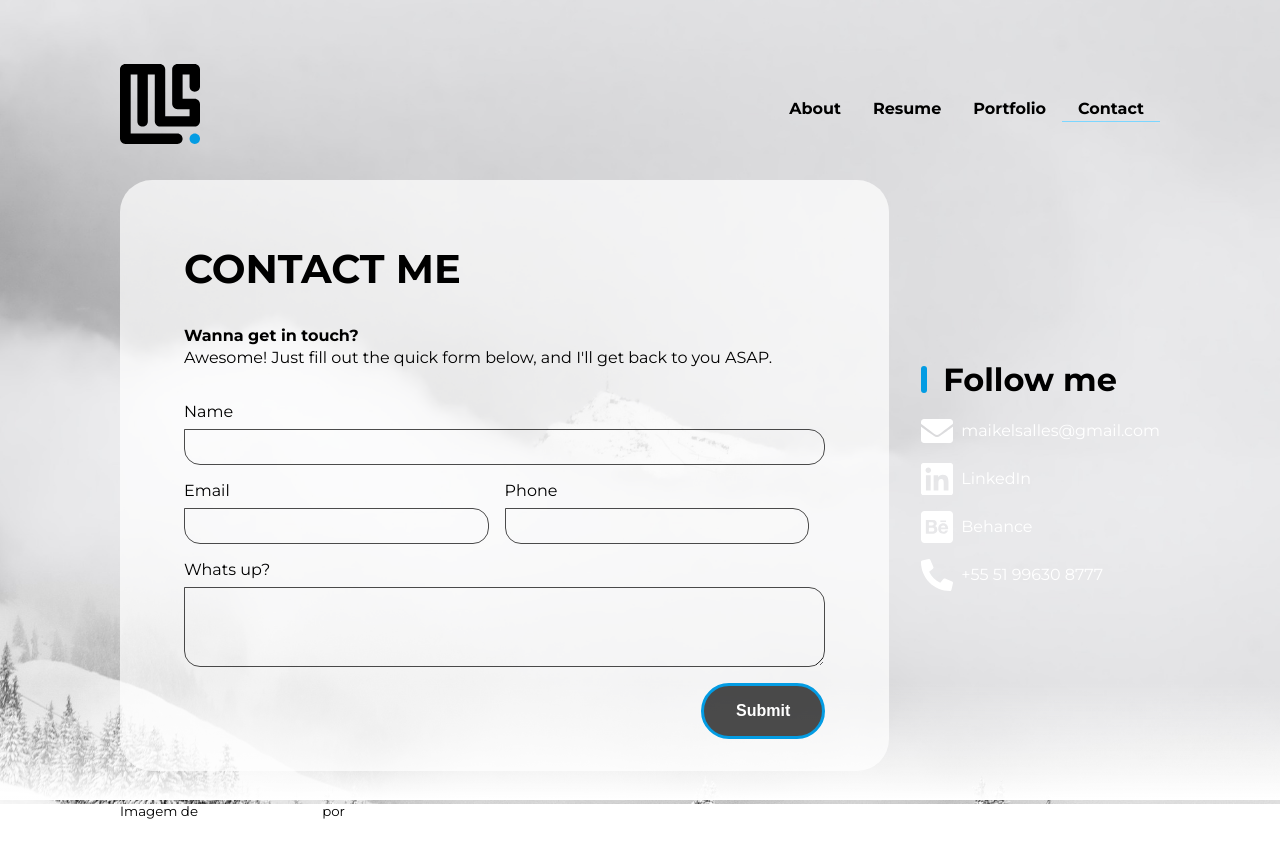
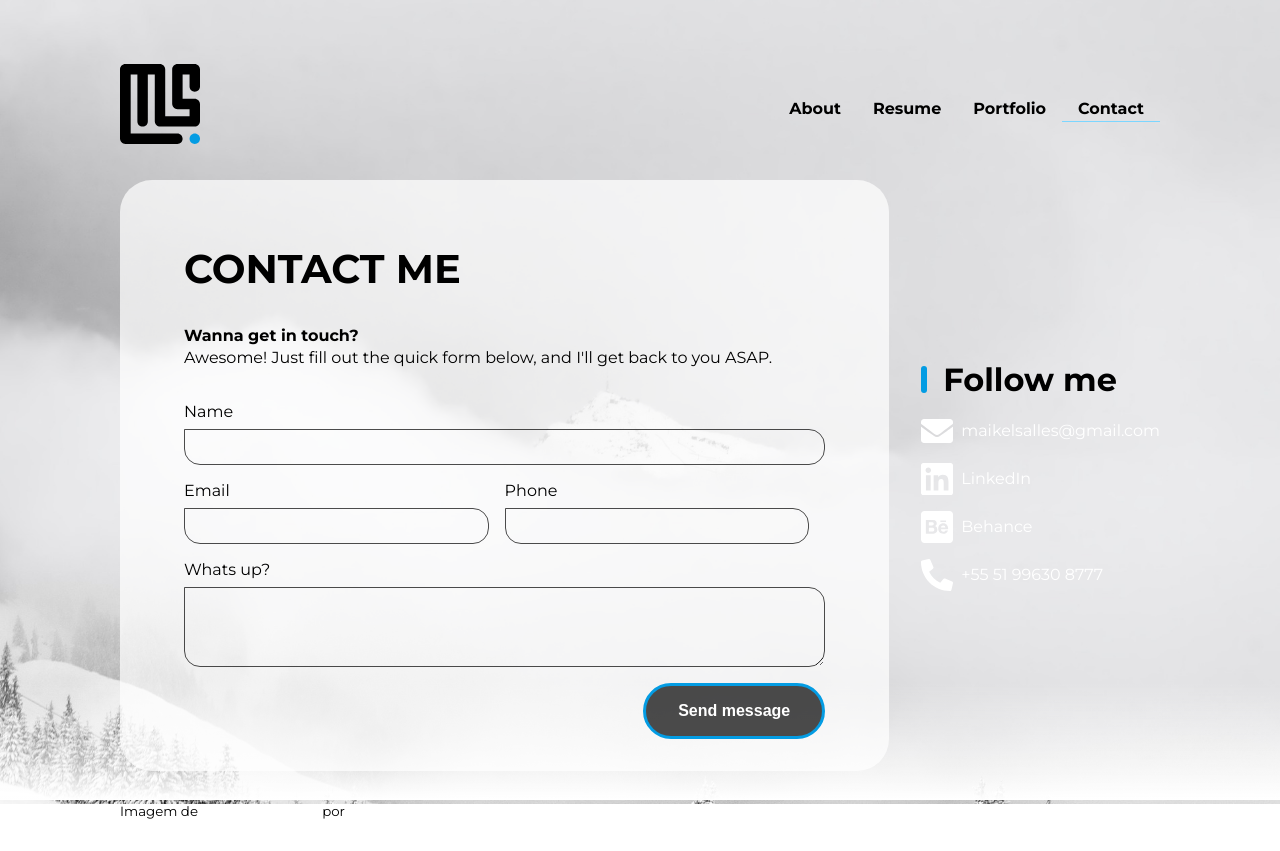
Before and after one commit to maikelsalles/apersonalwebsite, a Next.js app: page /contact in a window 1280 px wide. Built offline with nearby package versions, Linux system fonts and the light colour scheme.

Commit message:
fix: contact form

```diff
--- a/src/app/components/button/index.tsx
+++ b/src/app/components/button/index.tsx
@@ -12,17 +12,19 @@ type ButtonProps = {
   icon?: string;
   target?: string;
   disabled?: boolean;
+  event?: () => void;
 };
 
-export default function Button({ type, href='', customClass, title, target, label, disabled, icon }: ButtonProps) {
+export default function Button({ type, href='', customClass, title, target, label, disabled, event, icon }: ButtonProps) {
   const customClassValue = customClass ? globals[customClass] : '';
   const iconValue = icon ? icons[icon] : '';
-
-  if (type === 'submit'){
+  const targetValue = target? target : "_self";
+  if (type === 'button'){
     return (
       <button
         type="submit"
         disabled={disabled}
+        onClick={event}
         className={`
           ${styles.button}
           ${customClassValue}
@@ -37,7 +39,7 @@ export default function Button({ type, href='', customClass, title, target, labe
     return (
       <Link
         href={href}
-        target={target}
+        target={targetValue}
         title={title}
         rel="noopener noreferrer"
         className={`
@@ -57,7 +59,7 @@ export default function Button({ type, href='', customClass, title, target, labe
       href={href}
       passHref
       title={title}
-      target={target}
+      target={targetValue}
       className={`
         ${type === "nude" ? `${styles.nude} ${styles.button}` : styles.button}
         ${type === "link" ? `${styles.link} ${styles.button}` : styles.button}
--- a/src/app/components/forms/contact-form.tsx
+++ b/src/app/components/forms/contact-form.tsx
@@ -5,10 +5,13 @@ import styles from "./forms.module.scss"
 import Input from "@components/input"
 import Button from "@components/button"
 import Textarea from "@components/textarea"
-import Link from 'next/link';
 
 export default function ContactForm() {
-    const [state, handleSubmit] = useForm("xqkoolek");
+    const [state, handleSubmit, reset] = useForm("xqkoolek");
+
+    function handleClick(): void {
+        reset()
+    }
 
     if (state.succeeded) {
         return (
@@ -21,7 +24,7 @@ export default function ContactForm() {
                     Cheers,<br/>
                     Maik
                 </p>
-                <Button href="/contact" target="same" label="Send another message"/>
+                <Button event={handleClick} type="button" label="Back"/>
             </div>
         )
     }
@@ -32,7 +35,7 @@ export default function ContactForm() {
                 <b>Wanna get in touch?</b><br/>
                 Awesome! Just fill out the quick form below, and I'll get back to you ASAP.
             </p>
-            <form action="" onSubmit={handleSubmit}>
+            <form onSubmit={handleSubmit}>
                 <ValidationError
                     prefix="Name"
                     field="name"
@@ -57,18 +60,7 @@ export default function ContactForm() {
                     errors={state.errors}
                 />
                 <Textarea name="message" label="Whats up?" size={1} required/>
-                <div className={styles.buttomContainer}>
-                    {state.succeeded?
-                        <span className={styles.feedbackMessage}>
-                            Great!<br/>
-                            Can't wait to hear what you have to say.<br/> I'll make sure to get back to you real soon. Have an amazing day!<br/>
-                            Cheers,<br/>
-                            Maik
-                        </span>
-                        : ''
-                    }
-                    <Button disabled={state.submitting} type="submit" label="Submit" customClass="align-right"/>
-                </div>
+                <Button type="button" label="Send message" customClass="align-right"/>
             </form>
         </>
     )
--- a/src/app/components/forms/forms.module.scss
+++ b/src/app/components/forms/forms.module.scss
@@ -1,9 +1,3 @@
-.buttomContainer {
-    width: 100%;
-    display: flex;
-    justify-content: space-between;
-    align-items: center;
-}
 .feedbackMessage {
     h3 {
         color: var(--primary-regular);
--- a/src/app/page.tsx
+++ b/src/app/page.tsx
@@ -14,7 +14,7 @@ export default function Home() {
     <section className={styles.featuredSection}>
       <h1>UX UI Designer | Front End Developer<br/> Accessibility Specialist</h1>
       <p>
-          Hello!<br/>
+          Hello World!<br/>
           I'm Maikel Salles, a Brazilian UI Front End Developer and UX Designer with 10+ years of experience, passionate about creating accessible user experiences while utilizing cutting-edge technologies. Proficient in building responsive designs using HTML5, CSS3, JavaScript, modern TypeScript frameworks, and many design tools. Strong critical thinking and self-motivated leader, familiar with agile environments and collaborating with multidisciplinary teams under pressure.
       </p>
       <Button href="https://www.linkedin.com/in/maikelsalles" customClass="align-md-right" icon="linkedIn" target="_blank" label="Follow me on LinkedIn"/>
```
